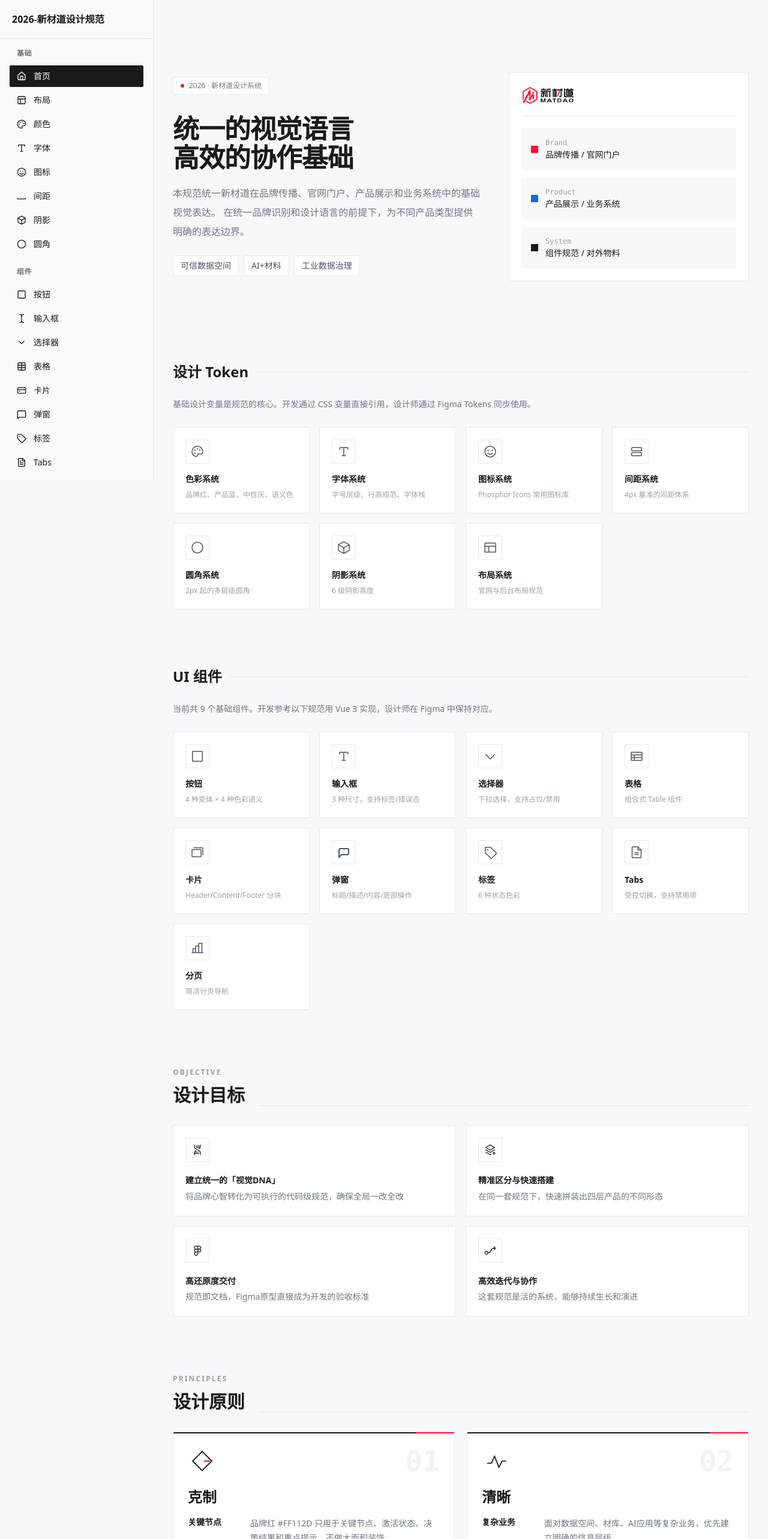
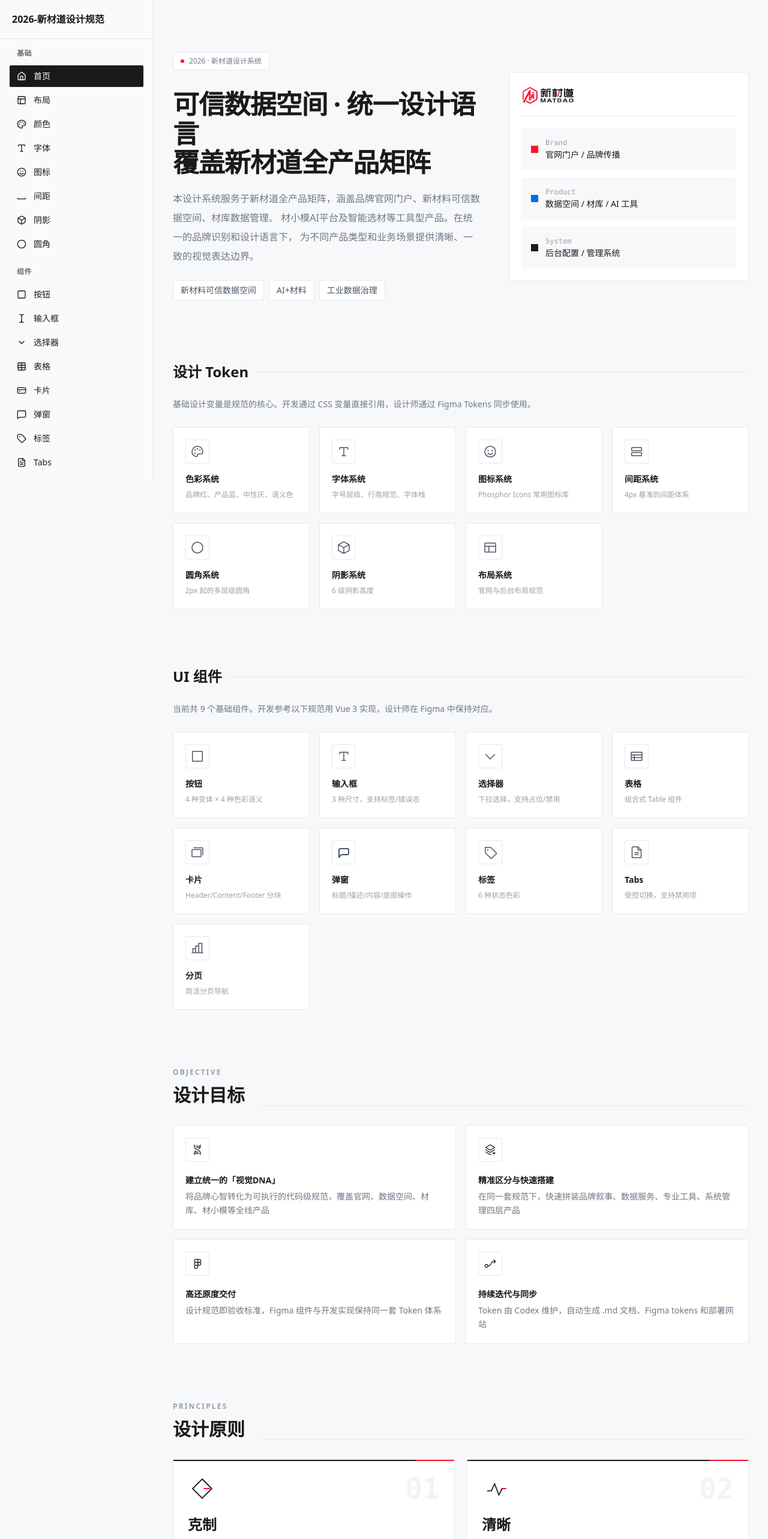
Before and after one commit to susu192856/xincailiao-design-system, a React (Vite) app: page / in a window 1280 px wide. Shown: the top 2566 px of the page at 60% size. Built offline with nearby package versions, Linux system fonts and the light colour scheme.

Commit message:
fix: 基于公司资料重新梳理首页文案
- Hero 标题改为"可信数据空间 · 统一设计语言"
- 描述中明确列出官网/数据空间/材库/材小模等产品
- 右侧卡片对齐实际产品线
- 设计目标描述关联具体产品和四层架构

```diff
--- a/src/pages/design-system/HomePage.tsx
+++ b/src/pages/design-system/HomePage.tsx
@@ -154,16 +154,17 @@
             2026 · 新材道设计系统
           </div>
           <h1 className="mt-6 text-[2.75rem] font-semibold leading-[1.1] tracking-tight text-[var(--neutral-900)]">
-            统一的视觉语言
+            可信数据空间 · 统一设计语言
             <br />
-            高效的协作基础
+            覆盖新材道全产品矩阵
           </h1>
           <p className="mt-5 max-w-2xl text-base leading-8 text-[var(--neutral-600)]">
-            本规范统一新材道在品牌传播、官网门户、产品展示和业务系统中的基础视觉表达。
-            在统一品牌识别和设计语言的前提下，为不同产品类型提供明确的表达边界。
+            本设计系统服务于新材道全产品矩阵，涵盖品牌官网门户、新材料可信数据空间、材库数据管理、
+            材小模AI平台及智能选材等工具型产品。在统一的品牌识别和设计语言下，
+            为不同产品类型和业务场景提供清晰、一致的视觉表达边界。
           </p>
           <div className="mt-6 flex flex-wrap gap-2">
-            {["可信数据空间", "AI+材料", "工业数据治理"].map((tag) => (
+            {["新材料可信数据空间", "AI+材料", "工业数据治理"].map((tag) => (
               <span key={tag} className="rounded-sm border border-[var(--neutral-200)] bg-white px-3 py-1.5 text-sm text-[var(--neutral-700)]">
                 {tag}
               </span>
@@ -177,9 +178,9 @@
           </div>
           <div className="space-y-3">
             {[
-              ["Brand", "品牌传播 / 官网门户", "bg-[var(--brand-600)]"],
-              ["Product", "产品展示 / 业务系统", "bg-[var(--product-blue-500)]"],
-              ["System", "组件规范 / 对外物料", "bg-[var(--neutral-900)]"],
+              ["Brand", "官网门户 / 品牌传播", "bg-[var(--brand-600)]"],
+              ["Product", "数据空间 / 材库 / AI 工具", "bg-[var(--product-blue-500)]"],
+              ["System", "后台配置 / 管理系统", "bg-[var(--neutral-900)]"],
             ].map(([title, description, color]) => (
               <div key={title} className="flex items-center gap-3 rounded-sm bg-[var(--neutral-50)] px-4 py-4">
                 <span className={`h-3 w-3 flex-shrink-0 ${color}`} />
@@ -260,22 +261,22 @@
           {[
             {
               title: "建立统一的「视觉DNA」",
-              description: "将品牌心智转化为可执行的代码级规范，确保全局一改全改",
+              description: "将品牌心智转化为可执行的代码级规范，覆盖官网、数据空间、材库、材小模等全线产品",
               icon: <Dna size={20} />,
             },
             {
               title: "精准区分与快速搭建",
-              description: "在同一套规范下，快速拼装出四层产品的不同形态",
+              description: "在同一套规范下，快速拼装品牌叙事、数据服务、专业工具、系统管理四层产品",
               icon: <StackPlus size={20} />,
             },
             {
               title: "高还原度交付",
-              description: "规范即文档，Figma原型直接成为开发的验收标准",
+              description: "设计规范即验收标准，Figma 组件与开发实现保持同一套 Token 体系",
               icon: <FigmaLogo size={20} />,
             },
             {
-              title: "高效迭代与协作",
-              description: "这套规范是活的系统，能够持续生长和演进",
+              title: "持续迭代与同步",
+              description: "Token 由 Codex 维护，自动生成 .md 文档、Figma tokens 和部署网站",
               icon: <FlowArrow size={20} />,
             },
           ].map((item) => (
```
